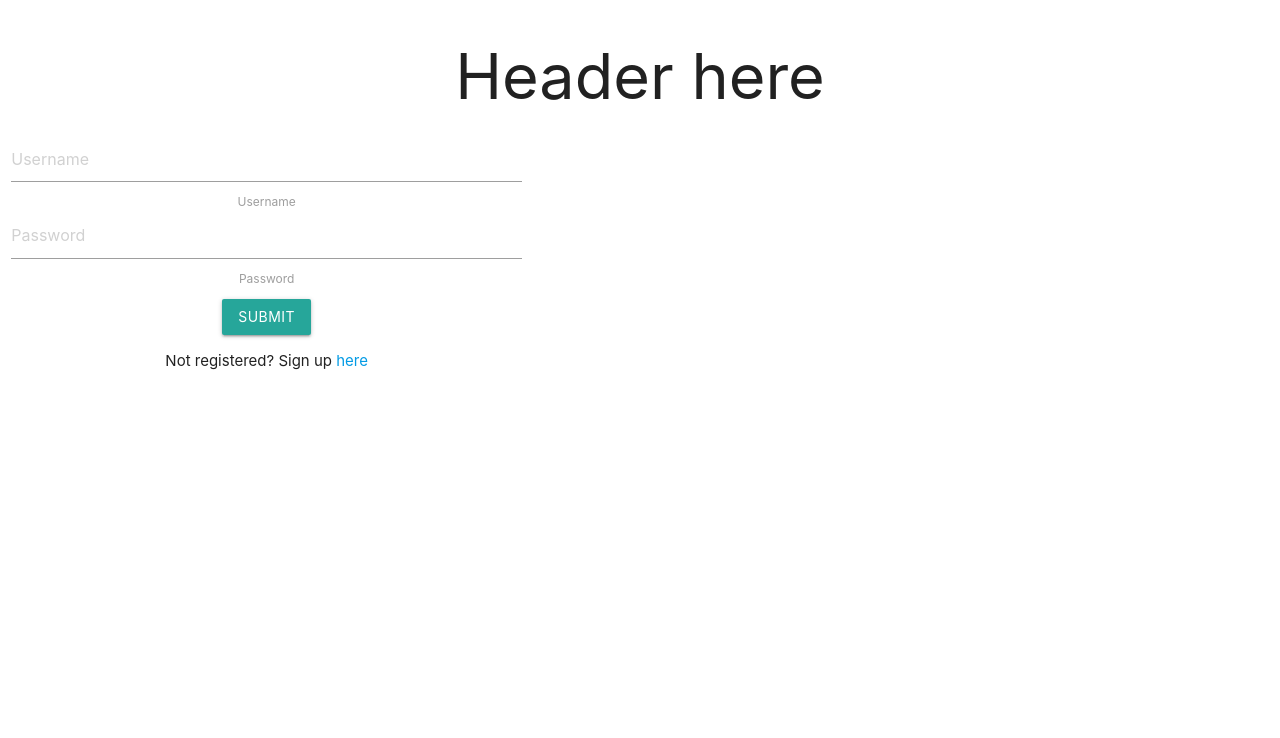
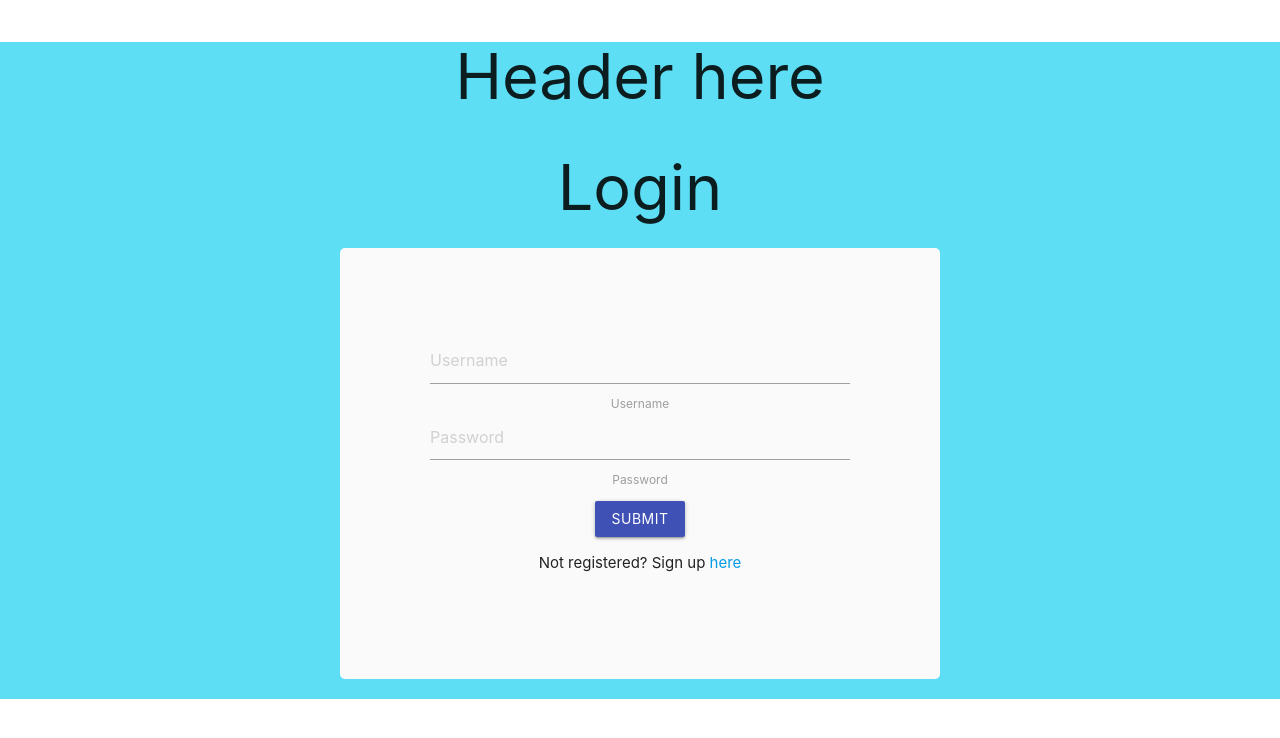
Before and after one commit to Doug2D2/chore-divvy-frontend, a React (Create React App) app: page / in a window 1280 px wide. Shown: the top 738 px of the page. Built offline with nearby package versions, Linux system fonts and the light colour scheme.

Commit message:
login form css

```diff
--- a/src/App.css
+++ b/src/App.css
@@ -1,42 +1,5 @@
 .App {
   text-align: center;
+  background-color: #5ddef4;
+  margin: 0px;
 }
-
-.App-logo {
-  height: 40vmin;
-  pointer-events: none;
-}
-
-@media (prefers-reduced-motion: no-preference) {
-  .App-logo {
-    animation: App-logo-spin infinite 20s linear;
-  }
-}
-
-.App-header {
-  background-color: #282c34;
-  min-height: 100vh;
-  display: flex;
-  flex-direction: column;
-  align-items: center;
-  justify-content: center;
-  font-size: calc(10px + 2vmin);
-  color: white;
-}
-
-.App-link {
-  color: #61dafb;
-}
-
-@keyframes App-logo-spin {
-  from {
-    transform: rotate(0deg);
-  }
-  to {
-    transform: rotate(360deg);
-  }
-}
-
-.loginStyle {
-  text-align: center;
-}
--- a/src/App.js
+++ b/src/App.js
@@ -8,7 +8,7 @@ function App() {
     <div className="App">
       <Header />
       <div className='row'>
-      <span className='loginStyle col s6'>
+      <span className='loginStyle'>
         <LoginForm />
       </span>
       </div>
--- a/src/components/loginForm/LoginForm.css
+++ b/src/components/loginForm/LoginForm.css
@@ -1,3 +1,15 @@
 .submitBtn {
     margin-top: 10px;
 }
+
+.formContainer {
+    display: flex;
+    justify-content: center;
+}
+
+form {
+    background-color: #fafafa;
+    padding: 90px;
+    width: 600px;
+    border-radius: 5px;
+}
--- a/src/components/loginForm/LoginForm.js
+++ b/src/components/loginForm/LoginForm.js
@@ -4,7 +4,9 @@ import '../loginForm/LoginForm.css';
 function LoginForm() {
     return(
         <div className='row'>
-            <form className='col s10'>
+            <h1>Login</h1>
+            <span className='formContainer'>
+                <form>
                     <span>
                         <input placeholder='Username' id='username'/>
                         <label htmlFor='username'>Username</label>
@@ -13,12 +15,13 @@ function LoginForm() {
                     </span>
 
                     <div className='submitBtn'>
-                    <button type='submit' className='btn'>Submit</button>
+                        <button type='submit' className='btn indigo'>Submit</button>
                     </div>
-                <span>
+
                     <p>Not registered? Sign up <a href='#'>here</a></p>
+
+                </form>
             </span>
-            </form>
         </div>
     )
 }
```
Lines whose indentation alone changed are shown as unchanged.
